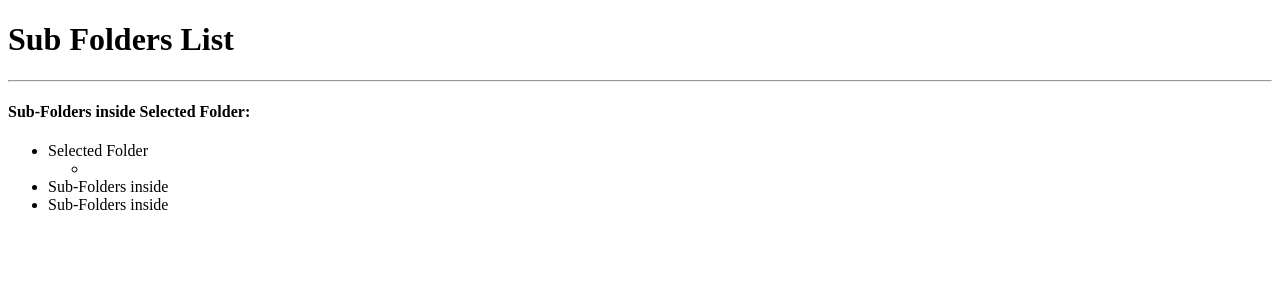
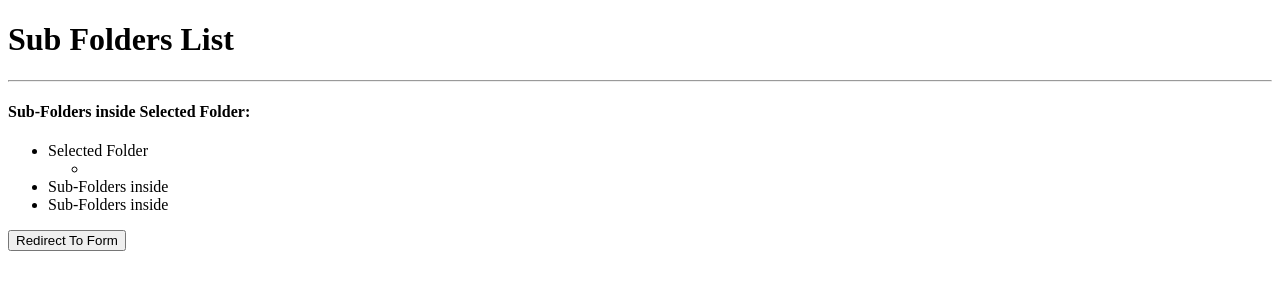
Before and after one commit to nagadurgab/Django-fold-test, a Django app: template templates/display_list.html in a window 1280 px wide. Shown: the top 300 px of the page. Run offline with Django 3.2, Linux system fonts and the light colour scheme; the template is opened without the code that fills it, so the values that code supplies are empty.

Commit message:
Update display_list.html

```diff
--- a/templates/display_list.html
+++ b/templates/display_list.html
@@ -38,4 +38,7 @@
 
 </ul>
 
+<a href="/folders/"> <button   type="submit" class="btn btn-primary btn-block" >
+ Redirect To Form </button></a>
+
 {% endblock %}
```
